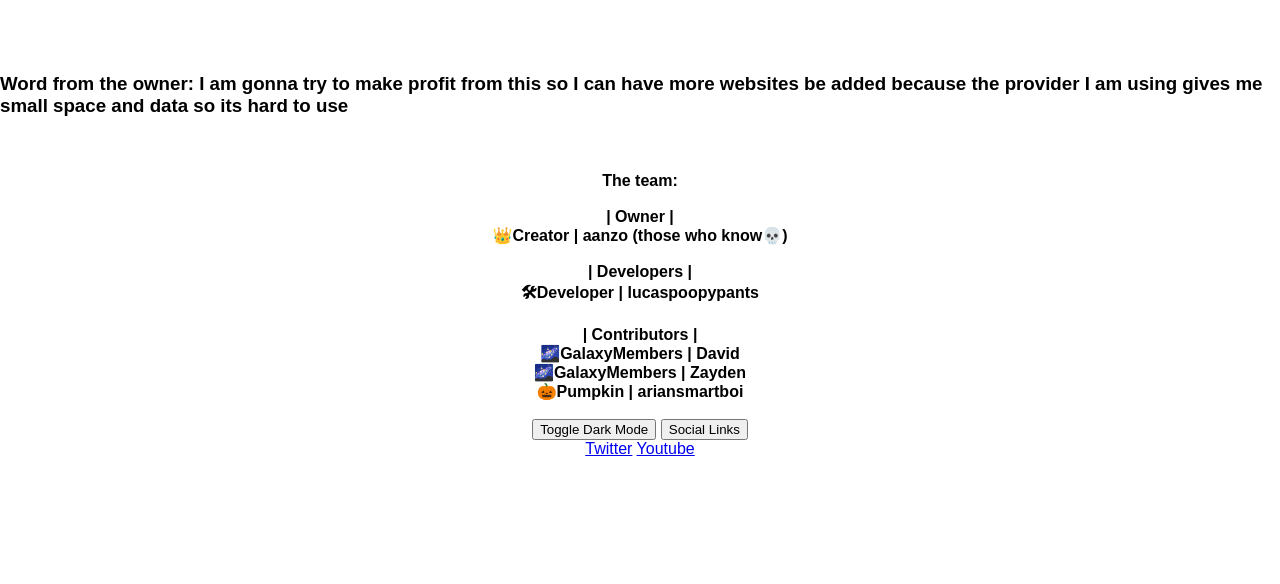
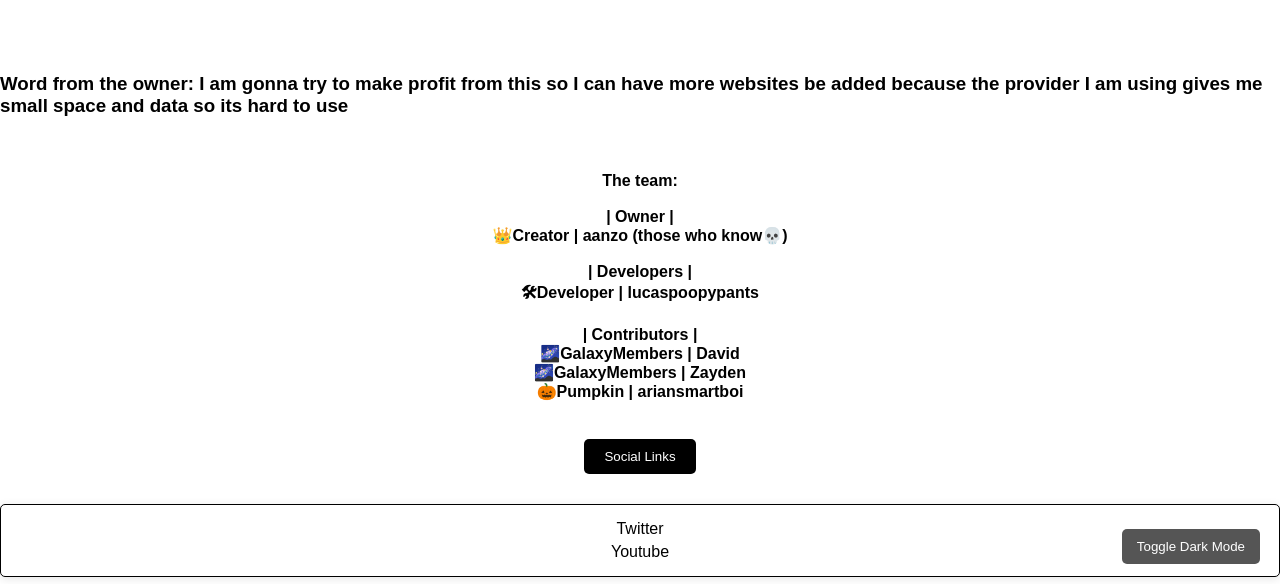
Before and after one commit to GalaxyVerseV2/GalaxyVerse-, a plain HTML site: page about.html in a window 1280 px wide. Both pictures are taken after a click on the button "Social Links". Shown: the part 216-800 px from the top of the page. Drawn offline with Linux system fonts and the light colour scheme.

Commit message:
GalaxyVerse Updated file
about.html file update

```diff
--- a/about.html
+++ b/about.html
@@ -4,7 +4,6 @@
     <meta charset="UTF-8">
     <meta name="viewport" content="width=device-width, initial-scale=1.0">
     <title>GalaxyVerse</title>
-    <link rel="icon" href="https://google.com" type="image/png"> <!-- Favicon Link -->
     <style>
         body {
             font-family: sans-serif;
@@ -48,48 +47,59 @@
             background-color: #777;
         }
 
-        /* Page Button Styles */
-        .page-buttons {
-            display: flex;
-            justify-content: center; /* Center the buttons */
-            flex-wrap: wrap; /* Allow buttons to wrap to next line if necessary */
-            margin: 20px 0; /* Add margin for spacing */
-        }
-
-        .page-button {
-            background-color: #000000; /* Button color */
+        #toggleButton {
+            position: fixed;
+            bottom: 20px;
+            right: 20px;
+            background-color: #555;
             color: white;
             border: none;
-            border-radius: 10px; /* Optional: Rounded corners */
+            padding: 10px 15px;
+            border-radius: 5px;
             cursor: pointer;
-            font-size: 16px;
-            text-align: center;
-            padding: 10px 20px; /* Add padding for better appearance */
-            margin: 10px; /* Space between buttons */
             transition: background-color 0.3s;
         }
 
-        .page-button:hover {
-            background-color: #3e3e3e; /* Darker color on hover */
+        #toggleButton:hover {
+            background-color: #777;
         }
 
-        /* Feedback Button Styles */
-        .feedback-button {
-            position: fixed;
-            bottom: 20px;
-            right: 20px;
-            background-color: #9a9a9a; /* Green button */
-            color: white;
-            border: none;
-            border-radius: 5px;
-            padding: 10px 15px;
-            cursor: pointer;
-            font-size: 16px;
-            transition: background-color 0.3s;
+        /* Social Links Styles */
+        .social-button {
+            margin: 20px; /* Space from other elements */
+            padding: 10px 20px;
+            background-color: #000000; /* Button color */
+            color: white; /* Button text color */
+            border: none; /* No border */
+            border-radius: 5px; /* Rounded corners */
+            cursor: pointer; /* Pointer cursor on hover */
+            transition: background-color 0.3s; /* Smooth transition */
         }
 
-        .feedback-button:hover {
-            background-color: #6a6a6a; /* Darker green on hover */
+        .social-button:hover {
+            background-color: #3e3e3e; /* Darker blue on hover */
+        }
+
+        .social-links {
+            display: none; /* Initially hidden */
+            margin-top: 10px; /* Space above the links */
+            padding: 10px;
+            border: 1px solid #000000; /* Border color */
+            border-radius: 5px; /* Rounded corners */
+            background-color: white; /* Background color for the links */
+            box-shadow: 0 2px 10px rgba(0, 0, 0, 0.1); /* Subtle shadow */
+        }
+
+        .social-links a {
+            display: block; /* Block display for links */
+            color: #000000; /* Link color */
+            text-decoration: none; /* No underline */
+            margin: 5px 0; /* Space between links */
+            transition: color 0.3s; /* Smooth transition */
+        }
+
+        .social-links a:hover {
+            color: #4e4e4e; /* Darker link color on hover */
         }
 
         /* Dark mode styles */
@@ -101,6 +111,8 @@
         .navbar.dark-mode {
             background-color: #1E1E1E; /* Dark navbar background */
         }
+
+        /* Add dark mode styles for buttons if needed */
     </style>
 </head>
 <body>
@@ -111,13 +123,13 @@
             <button onclick="window.location.href='https://galaxyversev2.github.io/GalaxyVerseV2/homepage.html'">Home</button>
             <button onclick="window.location.href='https://galaxyversev2.github.io/GalaxyVerseV2/about.html'">About</button>
             <button onclick="window.location.href='https://galaxyversev2.github.io/GalaxyVerseV2/websites.html'">Websites</button>
-            <button onclick="window.location.href='https://galaxyversev2.github.io/GalaxyVerseV2/status_page.html'">Status Page</button>
+            <button onclick="window.location.href='https://galaxyversev2.github.io/GalaxyVerseV2/statuspage.html'">Status Page</button>
             <button onclick="window.location.href='https://galaxyversev2.github.io/GalaxyVerseV2/settings.html'">Settings</button>
-            <button onclick="window.location.href='https://galaxyversev2.github.io/GalaxyVerseV2/updatelog.html'">Update Log</button>
+            <button onclick="window.location.href='https://galaxyversev2.github.io/GalaxyVerseV2/updatelog'">Update Log</button>
         </div>
     </div>
 
-   <h1>🌌GalaxyVerse🌌</h1>
+    <h1>🌌GalaxyVerse🌌</h1>
     <h4>GalaxyVerse is the best website to cure your boredom at school. This website has many features to cure your boredom but just don't get caught. This website also has many popular game websites. Updates come very often. This website is built very weakly but it kinda does the job soon there will be mini games on the homepage</h4>
     <br>
     <br>
```
